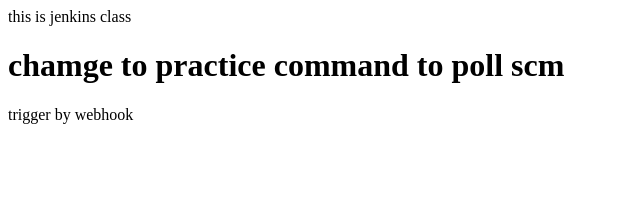
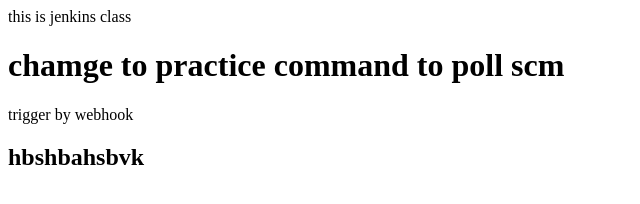
Before and after one commit to raghu-kadali/web-page, a plain HTML site: page index.html in a window 1280 px wide. Shown: the whole page, without its empty margins (0-640 px from the left). Drawn offline with Linux system fonts and the light colour scheme.

Commit message:
Update index.html

```diff
--- a/index.html
+++ b/index.html
@@ -1,3 +1,4 @@
 <p>this is jenkins class</p>
 <h1>chamge to practice command to poll scm</h1>
 <p>trigger by  webhook</p>
+<h2>hbshbahsbvk</h2>
```
